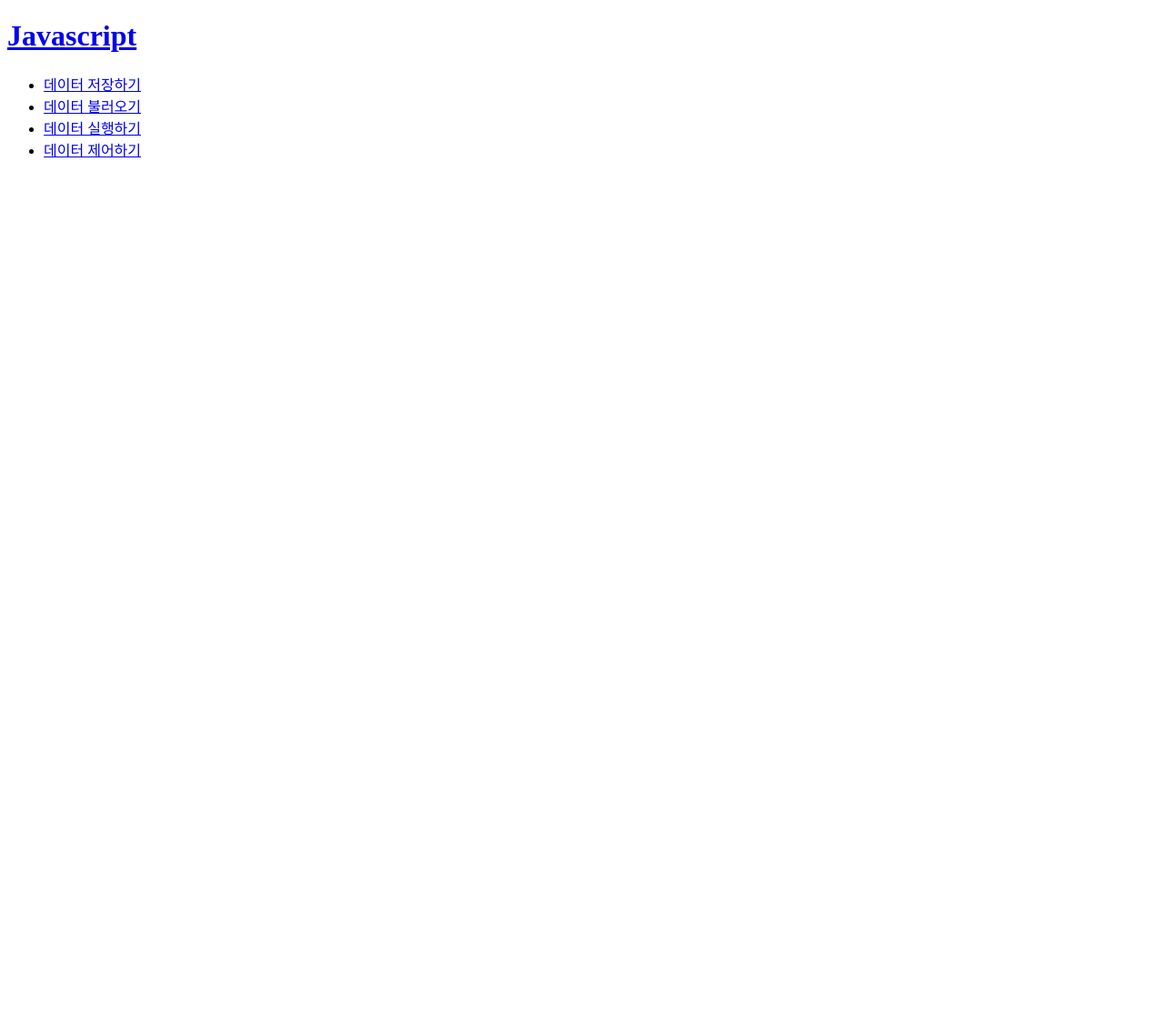
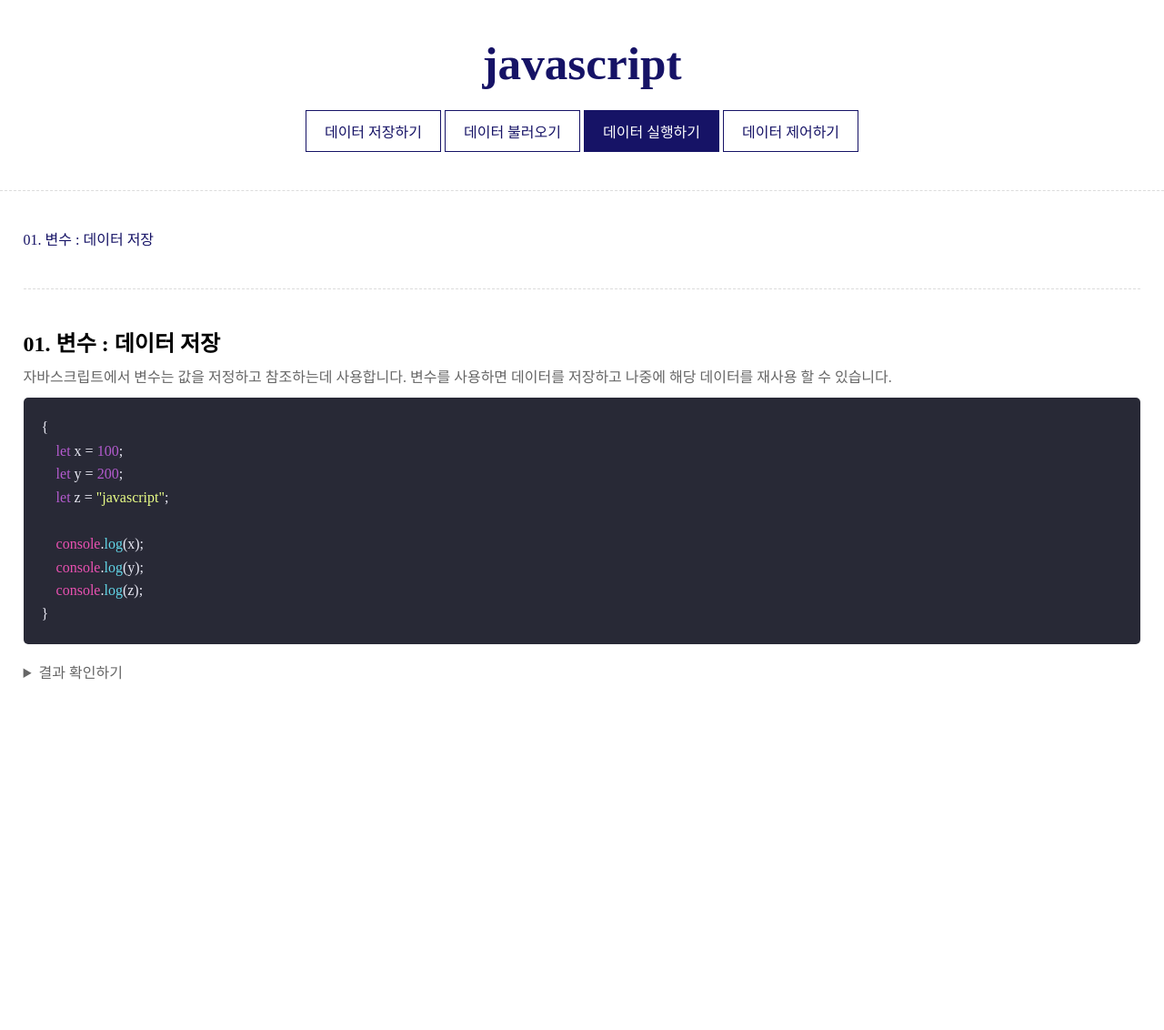
Before and after one commit to Kingsong97/class2024, a PHP site: page /Javascript/javascript03.html in a window 1280 px wide. Shown: the top 1132 px of the page at 91% size. Before the commit the page ends 173 px from the top, so only its background shows below. Run offline with PHP 8.4, Linux system fonts and the light colour scheme; some web fonts are replaced.

Commit message:
css trance

```diff
--- a/Javascript/assets/css/style.css
+++ b/Javascript/assets/css/style.css
@@ -130,95 +130,82 @@
 #header {
     text-align: center;
     padding: 40px;
-    border-bottom: 1px solid #dcdcdc;
-
-    h1 {
+    border-bottom: 1px dashed #dcdcdc;
+  }
+  #header h1 {
     margin-bottom: 20px;
-
-        a {
+  }
+  #header h1 a {
     font-family: var(--fontG);
     font-size: 4vw;
-            color: rgb(118, 31, 158);
-
+    color: #161366;
+  }
   @media (max-width: 800px) {
+    #header h1 a {
       font-size: 30px;
     }
   }
-    }
-
-    nav {
-        ul {
+  #header nav ul {
     display: flex;
     justify-content: center;
     flex-wrap: wrap;
-
-            li {
+  }
+  #header nav ul li {
     margin: 2px;
-
-                a {
+  }
+  #header nav ul li a {
     font-family: var(--fontN);
-                    border: 1px solid #993cbe;
+    border: 1px solid #161366;
     padding: 10px 20px;
     display: inline-block;
-                    color: #993cbe;
+    color: #161366;
   }
-            }
-        }
-    }
+
+  #header nav ul li.active a {
+    background-color: #161366;
+    color: #fff;
   }
 
   /* 메인 - 메뉴 */
   .main__menu {
     padding: 40px 0;
     border-bottom: 1px dashed #dcdcdc;
-
-    ul {
-        li {
-            a {
-                color: #993cbe;
-                line-height: 1.6;
+  }
+  .main__menu ul li a {
+    color: #161366;
+    line-height: 1.7;
     font-family: var(--fontN);
-
-                &:hover {
+  }
+  .main__menu ul li a:hover {
     text-decoration: underline;
     text-underline-position: under;
   }
-            }
-        }
-    }
-}
 
-
-/* //메인 - 샘플 */
+  /* 메인 - 샘플 */
   .main__sample {
     padding: 40px 0;
-
-    .sample {
+  }
+  .main__sample .sample {
     margin-bottom: 100px;
-
-        h3 {
+  }
+  .main__sample .sample h3 {
     font-size: 24px;
     font-family: var(--fontG);
     margin-bottom: 10px;
   }
-
-        p {
+  .main__sample .sample p {
     font-family: var(--fontN);
     margin-bottom: 10px;
     line-height: 1.5;
     color: #666;
-
   }
-
-        .result {
+  .main__sample .sample .result {
     font-family: var(--fontN);
     line-height: 1.5;
     color: #666;
   }
-    }
-}
 
-/* //footer */
+  /* footer */
   #footer {
     height: 400px;
   }
--- a/Javascript/javascript01.html
+++ b/Javascript/javascript01.html
@@ -17,7 +17,7 @@
         </h1>
         <nav>
             <ul>
-                <li><a href="javascript01.html">데이터 저장하기</a></li>
+                <li class="active"><a href="javascript01.html">데이터 저장하기</a></li>
                 <li><a href="javascript02.html">데이터 불러오기</a></li>
                 <li><a href="javascript03.html">데이터 실행하기</a></li>
                 <li><a href="javascript04.html">데이터 제어하기</a></li>
--- a/Javascript/javascript02.html
+++ b/Javascript/javascript02.html
@@ -15,7 +15,7 @@
         <nav>
             <ul>
                 <li><a href="javascript01.html">데이터 저장하기</a></li>
-                <li><a href="javascript02.html">데이터 불러오기</a></li>
+                <li class="active"><a href="javascript02.html">데이터 불러오기</a></li>
                 <li><a href="javascript03.html">데이터 실행하기</a></li>
                 <li><a href="javascript04.html">데이터 제어하기</a></li>
             </ul>
--- a/Javascript/javascript03.html
+++ b/Javascript/javascript03.html
@@ -5,18 +5,21 @@
     <meta charset="UTF-8">
     <meta name="viewport" content="width=device-width, initial-scale=1.0">
     <title>자바스크립트 :: 데이터 실행하기</title>
+
+    <link rel="stylesheet" href="assets/css/style.css">
+    <link rel="stylesheet" href="assets/css/default.min.css">
 </head>
 
 <body>
     <header id="header">
         <h1>
-            <a href="index.html">Javascript</a>
+            <a href="index.html">javascript</a>
         </h1>
         <nav>
             <ul>
                 <li><a href="javascript01.html">데이터 저장하기</a></li>
                 <li><a href="javascript02.html">데이터 불러오기</a></li>
-                <li><a href="javascript03.html">데이터 실행하기</a></li>
+                <li class="active"><a href="javascript03.html">데이터 실행하기</a></li>
                 <li><a href="javascript04.html">데이터 제어하기</a></li>
             </ul>
         </nav>
@@ -24,12 +27,56 @@
     <!-- //header -->
 
     <main id="main">
+        <div class="main__menu container">
+            <ul>
+                <li><a href="#">01. 변수 : 데이터 저장</a></li>
+            </ul>
+        </div>
+        <!-- //main__menu -->
 
+        <div class="main__sample container">
+            <div id="sample01" class="sample">
+                <h3>01. 변수 : 데이터 저장</h3>
+                <p>
+                    자바스크립트에서 변수는 값을 저정하고 참조하는데 사용합니다.
+                    변수를 사용하면 데이터를 저장하고 나중에 해당 데이터를 재사용 할 수 있습니다.
+                </p>
+                <pre><code>{
+    let x = 100;
+    let y = 200;
+    let z = "javascript";
+
+    console.log(x);
+    console.log(y);
+    console.log(z);
+}</code></pre>
+                <div class="result">
+                    <details>
+                        <summary>결과 확인하기</summary>
+                        <div>
+                            100<br>
+                            200<br>
+                            javascript
+                        </div>
+                    </details>
+                </div>
+            </div>
+            <!-- //sample01 -->
+        </div>
+        <!-- //main__sample -->
     </main>
     <!-- //main -->
+
     <footer id="footer">
 
     </footer>
+    <!-- //footer -->
+
+    <script src="assets/js/highlight.min.js"></script>
+    <script>hljs.highlightAll();</script>
+    <script>
+
+    </script>
 </body>
 
 </html>
--- a/Javascript/javascript04.html
+++ b/Javascript/javascript04.html
@@ -17,7 +17,7 @@
                 <li><a href="javascript01.html">데이터 저장하기</a></li>
                 <li><a href="javascript02.html">데이터 불러오기</a></li>
                 <li><a href="javascript03.html">데이터 실행하기</a></li>
-                <li><a href="javascript04.html">데이터 제어하기</a></li>
+                <li class="active"><a href="javascript04.html">데이터 제어하기</a></li>
             </ul>
         </nav>
     </header>
```
Lines whose indentation alone changed are shown as unchanged.
